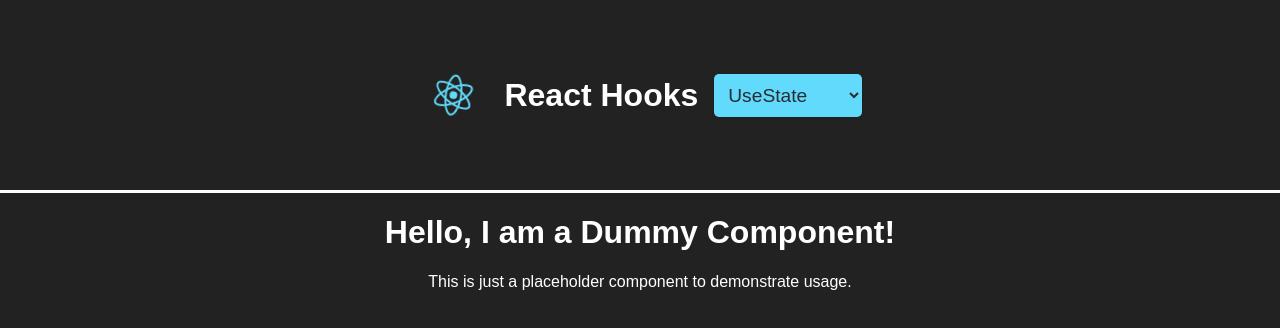
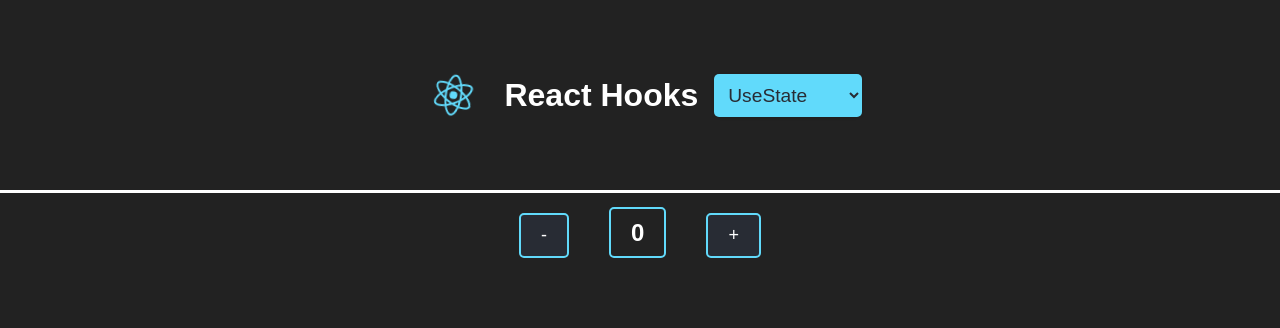
Before and after one commit to elarsaks/react-hooks, a React (Create React App) app: page /useEffect in a window 1280 px wide. Shown: the top 328 px of the page. Built offline with nearby package versions, Linux system fonts and the light colour scheme.

Commit message:
Clean some code.

```diff
--- a/src/pages/UseEffect.jsx
+++ b/src/pages/UseEffect.jsx
@@ -1,12 +1,47 @@
-import React from 'react';
+import React, { useState } from "react";
 
-const DummyComponent = () => {
+export default () => {
+  const buttonStyle = {
+    margin: '20px',
+    border: '2px solid #61DAFB',
+    color: 'white',
+    backgroundColor: '#282c34',
+    borderRadius: '5px',
+    padding: '10px 20px',
+    fontSize: '18px',
+  };
+
+  const spanStyle = {
+    margin: '20px',
+    fontSize: '24px',
+    fontWeight: 'bold',
+    color: 'white',
+    borderRadius: '5px',
+    border: '2px solid #61DAFB',
+    padding: '10px 20px',
+  };
+
+  // Pass state initial value as a function to useState,
+  // so the function is only called on the initial render.
+  const [count, setCount] = useState(() => 0);
+
+  // Pass a function to the setter of useState,
+  // so the function is only called on the initial render.
+  const handleIncrement = () => {
+    setCount((previousCount) =>  previousCount + 1);
+  };
+
+  // Pass a function to the setter of useState,
+  // so the function is only called on the initial render.
+  const handleDecrement = () => {
+    setCount((previousCount) =>  previousCount - 1);
+  };
+
   return (
-    <div>
-      <h1>Hello, I am a Dummy Component!</h1>
-      <p>This is just a placeholder component to demonstrate usage.</p>
-    </div>
+    <>
+      <button style={buttonStyle} onClick={handleDecrement}>-</button>
+      <span style={spanStyle}>{count}</span>
+      <button style={buttonStyle} onClick={handleIncrement}>+</button>
+    </>
   );
 };
-
-export default DummyComponent;
--- a/src/pages/UseState.jsx
+++ b/src/pages/UseState.jsx
@@ -1,6 +1,6 @@
 import React, { useState } from "react";
 
-const DummyComponent = () => {
+export default () => {
   const buttonStyle = {
     margin: '20px',
     border: '2px solid #61DAFB',
@@ -45,5 +45,3 @@ const DummyComponent = () => {
     </>
   );
 };
-
-export default DummyComponent;
```
Also changed, not shown: src/pages/Home.jsx (deleted, +0 -12 lines).
